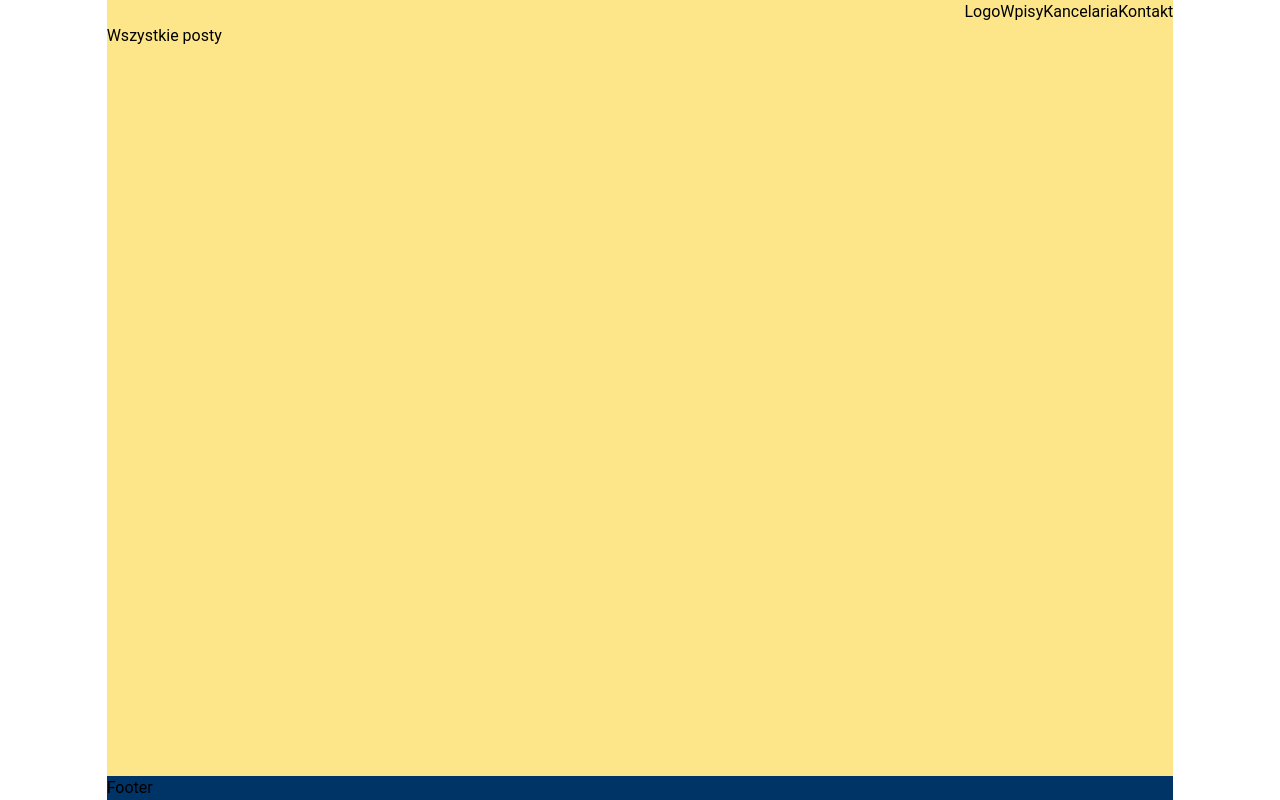
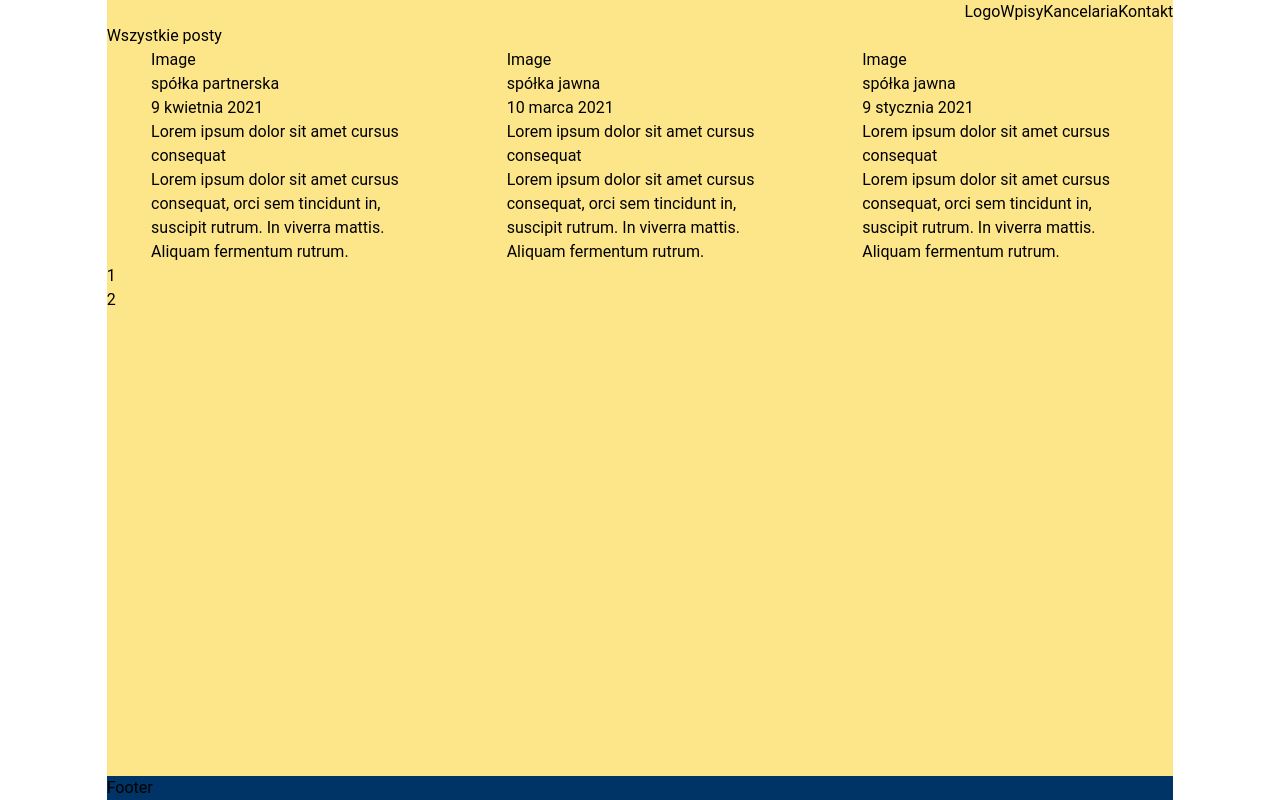
Before and after one commit to lukaszwebdev7/blog-ksh, a Next.js app: page /posts in a window 1280 px wide. Built offline with nearby package versions, Linux system fonts and the light colour scheme.

Commit message:
add function chunksMaker and component Chunks

```diff
--- /dev/null
+++ b/components/posts/chunks.js
@@ -0,0 +1,30 @@
+import { useState } from 'react';
+
+import PostItem from './post-item';
+
+function Chunks(props) {
+	const arrays = props.arrays;
+
+	const firstArray = arrays[0];
+
+	const [ chosenArray, setChosenArray ] = useState(firstArray);
+
+	function loadPostsHandler(e, array) {
+		setChosenArray(array);
+	}
+
+	return (
+		<div>
+			<ul className="flex flex-col lg:flex-row lg:flex-wrap lg:justify-around">
+				{chosenArray.map((post) => <PostItem key={post.slug} post={post} />)}
+			</ul>
+			{arrays.map((array, index) => (
+				<li key={index} onClick={(e) => loadPostsHandler(e, array)}>
+					{index + 1}
+				</li>
+			))}
+		</div>
+	);
+}
+
+export default Chunks;
--- a/pages/posts/index.js
+++ b/pages/posts/index.js
@@ -1,11 +1,26 @@
 import { getAllPosts } from '../../lib/posts-util';
+
+import Chunks from '../../components/posts/chunks';
 
 function AllPostsPage(props) {
 	const posts = props.posts;
 
+	const size = 3;
+
+	function chunksMaker() {
+		const result = [];
+		for (let i = 0; i < posts.length; i += size) {
+			result.push(posts.slice(i, i + size));
+		}
+		return result;
+	}
+
+	const arrays = chunksMaker();
+
 	return (
 		<ul>
-			<div>Wszystkie posty</div>
+			<li>Wszystkie posty</li>
+			<Chunks arrays={arrays} />
 		</ul>
 	);
 }
```
